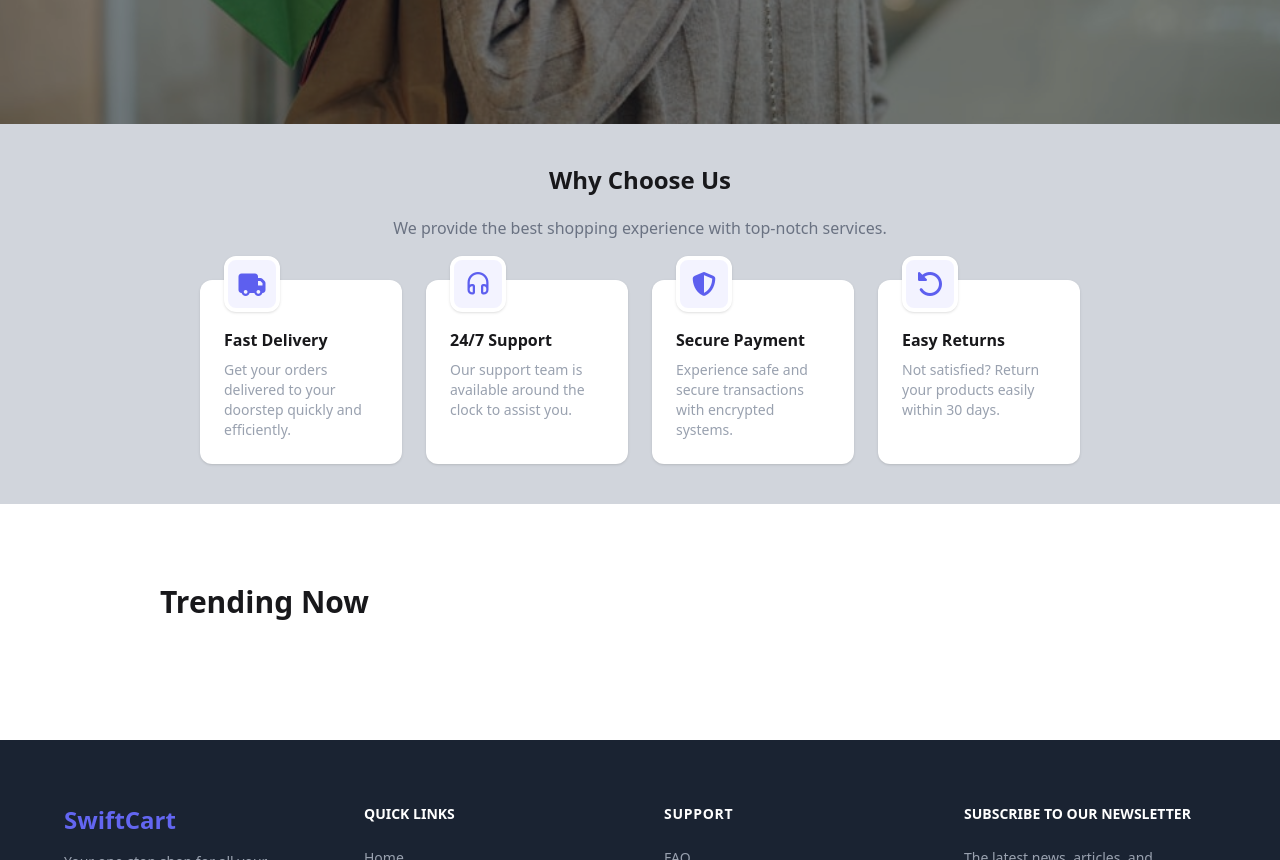
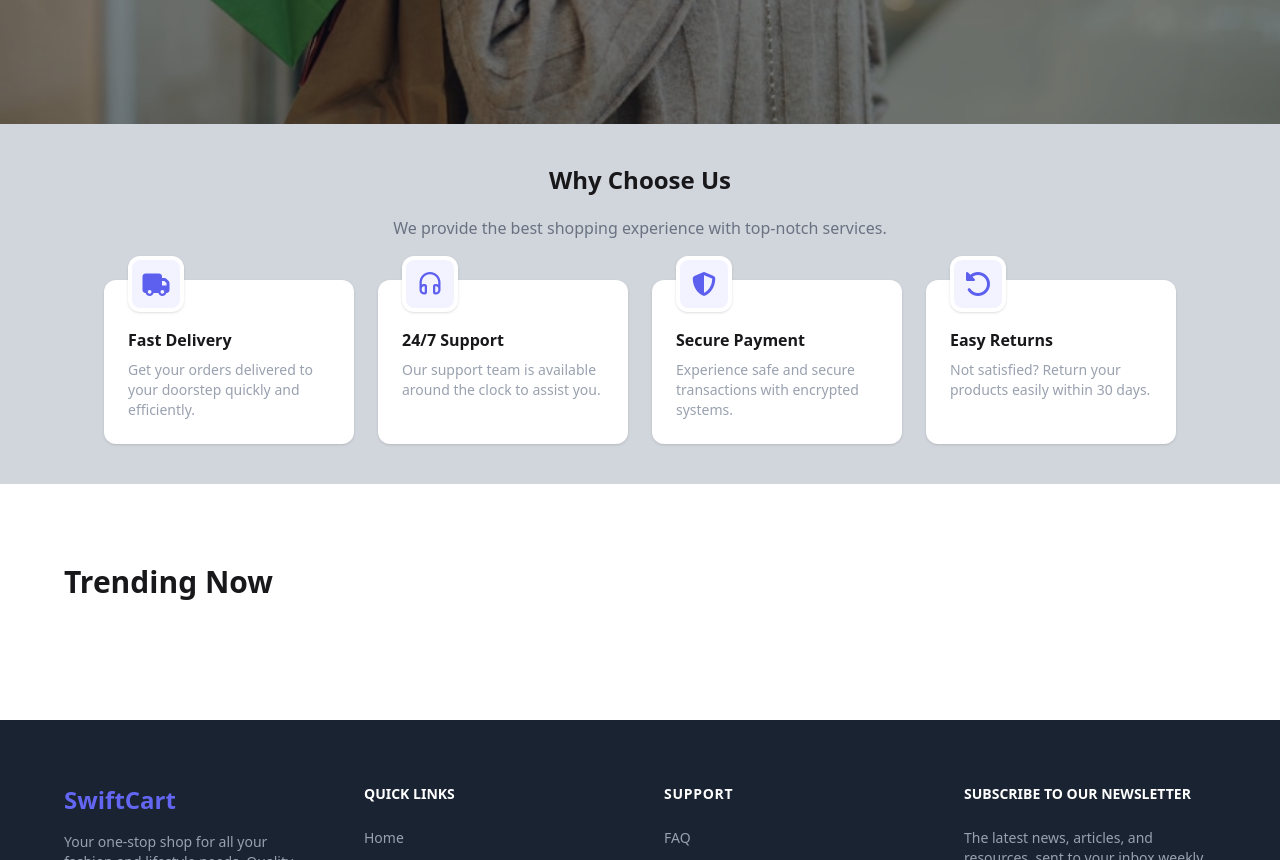
Before and after one commit to shyama47/swiftcart-project, a plain HTML site: page index.html in a window 1280 px wide. Shown: the part 740-1600 px from the top of the page. Drawn offline with nearby package versions, Linux system fonts and the light colour scheme; no server answers.

```diff
--- a/index.html
+++ b/index.html
@@ -61,7 +61,7 @@
 </div>
 <!-- feature section -->
  <section class="bg-gray-300 " >
-  <div class=" w-9/12 mx-auto p-10 mb-10">
+  <div class=" max-w-6xl mx-auto p-10 mb-10">
     <h1 class="text-center text-2xl font-bold mb-5">Why Choose Us</h1>
     <p class="text-center text-gray-500 mb-10">We provide the best shopping experience with top-notch services.</p>
 
@@ -128,7 +128,7 @@
   </div>
  </section>
  <!-- tranding section -->
-  <section class="w-9/12 mx-auto my-20"  >
+  <section class="max-w-6xl mx-auto my-20"  >
     <h1 class="text-3xl font-bold mb-10">Trending Now</h1>
     <div id="product-container" class="grid grid-cols-1 sm:grid-cols-2  lg:grid-cols-2  xl:grid-cols-3 gap-5" >
    </div>
```
Also changed, not shown: 1 other file.
